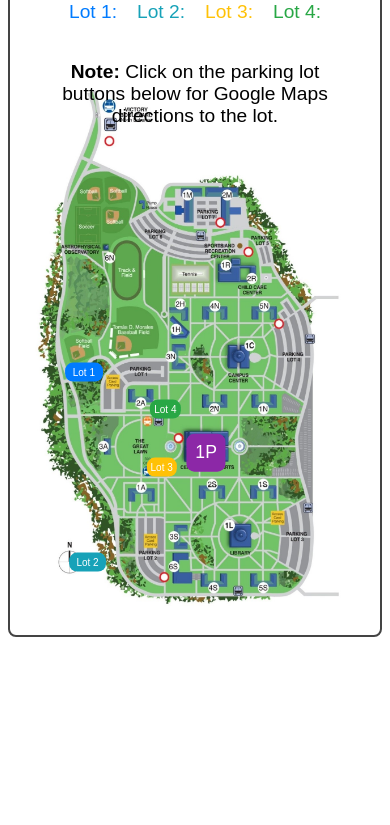
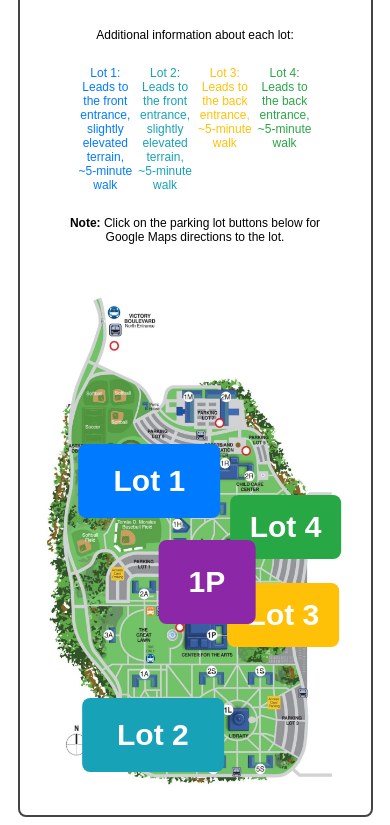
Before and after one commit to WeiWu2/CampusTheaterMap, a plain HTML site: page index.html in a window 390 px wide. Shown: the part 371-1196 px from the top of the page. Before the commit the page ends 1016 px from the top, so only its background shows below. Drawn offline with Linux system fonts and the light colour scheme.

Commit message:
add hover arrows/lot additional info/fixed map size

```diff
--- a/index.css
+++ b/index.css
@@ -10,112 +10,209 @@ body {
   justify-content: center;
 }
 
-/* Wrap map + directions in a flex container for responsiveness */
 .main-container {
   display: flex;
   flex-direction: column;
   align-items: center;
   justify-content: center;
+  width: 90%;
 }
 
 .map-container {
   position: relative;
   display: inline-block;
-  width: 95%;
-  max-width: 1100px;
+  width: 100%;
+  height: auto;
   margin-top: 0.5rem;
   margin-bottom: .5rem;
   border: 0.125rem solid #444;
   border-radius: 0.5rem;
-
+  /* aspect-ratio: 1306 / 1857; Use your map image's width/height */
 }
 
+
+
+
+
+ /* Start of styling for Map container image box */
 .map-container img {
-
   margin: 1.5rem 0 1.5rem 0;
   width: 100%;
   height: auto;
-  display: block;
+ display: block;
   object-fit: cover;
 }
+
+/* .campus-map {
+  margin: 1.5rem 0 1.5rem 0;
+  width: 100%;
+  height: auto;
+  /* display: block; */
+  /* object-fit: cover;
+} */
+/* .campus-logo{
+  width: 100%;
+  height: auto;
+  display: block;
+  object-fit: contain;
+
+} */
+
+ /* end of styling for Map container image box */
+
+
+
+
+
+
+
+ /* Start of styling for Map container text box */
+
+
 .map-container-text {
-  position: absolute;
-  width: 75%;
-  height: 10%;
+  width: 80%;
+  height: 12%;
   display: flex;
+  display: inline-block;
   flex-direction: column;
   justify-content: center;
   align-items: center;
-  /* overflow: auto; */
+  overflow: auto;
   padding: 0.5rem;
-  top:16%;
-  left: 50%;
-  transform: translate(-50%, -50%);
-  font-size: 1.2em;
+  font-size: 1.4em;
+}
+@media screen and (max-width: 900px) {
+  .map-container-text {
+    font-size: 12px;
+  }
 }
 .map-container-text-lots{
   display: flex;
   flex-direction: row;
   flex-wrap: wrap;
-  gap: 20px;
+  gap: .5em;
   align-items: flex-start;
+  justify-content: center;
+  margin-right: .5em;
+  margin-left: .5em;
 }
 .map-container-text-lot1{
   color: #007bff;
+  width: 20%;
+    justify-content: center;
 }
 .map-container-text-lot2{
   color: #17a2b8;
+  width: 20%;
 }
 .map-container-text-lot3{
   color: #ffc107;
+  width: 20%;
 }
 .map-container-text-lot4{
   color: #28a745;
+  width: 20%;
 }
+
+/* End of styling for Map container text box */
+
+
+
+
+
+
+
+ /* Start of styling for Map container lot buttons */
+
 .lots {
   position: absolute;
   transform: translate(-50%, -50%);
-  padding: clamp(2px, 1vw, 6px) clamp(4px, 2vw, 10px);
+  padding: 6px 10px;
   border-radius: 0.5rem;
   color: white;
-  font-size: clamp(10px, 1.5vw, 14px);
+  font-size: 30px;
   cursor: pointer;
   border: none;
   white-space: nowrap;
 }
 
 .lot1 {
+  position: absolute;
   background: #007bff;
-  top: 64%;
-  left: 20%;
+  top: 63.3%;
+  left: 37%;
+  padding: 20px 35px;
 }
 .lot2 {
   background: #17a2b8;
-  top: 90%;
-  left: 21%;
+  top: 91.2%;
+  left: 38%;
+  padding: 20px 35px;
 }
 .lot3 {
   background: #ffc107;
-  top: 77%;
-  left: 41%;
-  padding: clamp(2px, 1vw, 6px) clamp(4px, 0.2rem, 10px);
-  border-radius: 0.5rem;
+  top: 78%;
+  left: 75.2%;
+   padding: 15px 20px;
 }
 .lot4 {
   background: #28a745;
-  top: 69%;
-  left: 42%;
-  padding: clamp(2px, 1vw, 6px) clamp(4px, 0.2rem, 10px);
+  top: 68.3%;
+  left: 75.8%;
+  padding: 15px 20px;
+
 }
 .main-building {
   background: #8c28a7;
-  top: 75%;
-  left: 53%;
+  top: 74.3%;
+  left: 53.4%;
+  padding: 25px 30px;
+}
+.map-arrow-svg {
+  position: absolute;
+  top: 0;
+  left: 0;
+  width: 100%;
+  height: 100%;
+  z-index: 20;
+  pointer-events: none;
+}
+@media (max-width: 1300px) {
+  .lot1{
+
+  }
+  .lot2{
+
+  }
+  .lot3{
+
+  }
+  .lot4{
+
+  }
+  .main-building {
+  }
+}
+
+ /* End of styling for Map container lot buttons */
+
+
+
+
+  /* Start of styling for handicap button and box*/
+
+.handicap {
+  position: absolute;
+  transform: translate(-50%, -50%);
+  padding: 6px 10px;
+  border-radius: 0.5rem;
+  color: white;
+  font-size: 30px;
+  cursor: pointer;
+  border: none;
+  white-space: nowrap;
+  background: #dc3545;
   font-size: 1.1em;
-  padding: clamp(.5em, .5vw, 2em) clamp(.5em, 1.5vw, 2.5em);
-}
-.handicap {
-  background: #dc3545;
 }
 
 #directions-box {
@@ -137,7 +234,7 @@ body {
   text-align: center;
   display: block;
 }
-@media (max-width: 768px) {
+@media (max-width: 1300px) {
   #directions-box {
     width: 90%;
     max-width: 850px;
@@ -149,3 +246,5 @@ body {
   height: 1.5rem;
   padding-top: 0.5rem;
 }
+
+  /* End of styling for handicap button and box*/
--- a/index.html
+++ b/index.html
@@ -12,7 +12,7 @@
     <p>Select a parking lot below to get directions</p>
 
     <div class="handicap-container">
-      <button class="lots handicap" onclick="toggleHandicap()">
+      <button class="handicap" onclick="toggleHandicap()">
         Show Accessible Parking Directions
       </button>
     </div>
@@ -30,36 +30,77 @@
     <div class="main-container">
       <!-- Map container -->
       <div class="map-container">
-        <img id="campus-map" src="CampusMapClean.jpg" alt="Campus Map" />
+        <div>
+          <img id="campus-logo" src="CampusLogo.png" alt="Campus Logo" />
+        </div>
+        <div class="map-container-text">
+          <p>Additional information about each lot:</p>
+          <div class="map-container-text-lots">
+            <p class="map-container-text-lot1">
+              Lot 1: Leads to the front entrance, slightly elevated terrain,
+              ~5-minute walk
+            </p>
+            <p class="map-container-text-lot2">
+              Lot 2: Leads to the front entrance, slightly elevated terrain,
+              ~5-minute walk
+            </p>
+            <p class="map-container-text-lot3">
+              Lot 3: Leads to the back entrance, ~5-minute walk
+            </p>
+            <p class="map-container-text-lot4">
+              Lot 4: Leads to the back entrance, ~5-minute walk
+            </p>
+          </div>
+          <p>
+            <strong>Note:</strong> Click on the parking lot buttons below for
+            Google Maps directions to the lot.
+          </p>
+        </div>
+        <img id="campus-map" src="CampusMapFinal.png" alt="Campus Map" />
         <!-- Parking lot buttons -->
-        <button class="lots lot1" onclick="openMaps(40.601, -74.152)">
-          Lot 1
+        <svg
+          id="arrow-lot1"
+          class="map-arrow-svg"
+          style="display: none; position: absolute; pointer-events: none"
+        >
+          <defs>
+            <marker
+              id="arrowhead"
+              markerWidth="10"
+              markerHeight="10"
+              refX="8"
+              refY="3.5"
+              orient="auto"
+            >
+              <polygon points="0 0, 10 3.5, 0 7" fill="#ff0000" />
+            </marker>
+          </defs>
+          <line
+            id="arrow-lot1-line"
+            x1="0"
+            y1="0"
+            x2="100"
+            y2="100"
+            stroke="#ff0000"
+            stroke-width="10"
+            marker-end="url(#arrowhead)"
+          />
+        </svg>
+        <button class="lots lot1" onclick="openMaps(40.601, -74.152)" data-target-top="72" data-target-left="51">
+          <strong> Lot 1 </strong>
         </button>
-        <button class="lots lot2" onclick="openMaps(40.597648, -74.151570)">
-          Lot 2
+        <button class="lots lot2" onclick="openMaps(40.597648, -74.151570)" data-target-top="77" data-target-left="49">
+          <strong> Lot 2 </strong>
         </button>
-        <button class="lots lot3" onclick="openMaps(40.599085, -74.146651)">
-          Lot 3
+        <button class="lots lot3" onclick="openMaps(40.599085, -74.146651)" data-target-top="76" data-target-left="60">
+          <strong> Lot 3 </strong>
         </button>
-        <button class="lots lot4" onclick="openMaps(40.600588, -74.146565)">
-          Lot 4
+        <button class="lots lot4" onclick="openMaps(40.600588, -74.146565)" data-target-top="72" data-target-left="60">
+          <strong> Lot 4 </strong>
         </button>
         <button class="lots main-building" onclick="openMapsMainBuilding()">
-          1P
+          <strong> 1P </strong>
         </button>
-        <div class="map-container-text">
-          <p>Directions from each lot to the Center for the Arts (1P).</p>
-          <div class="map-container-text-lots">
-            <p class="map-container-text-lot1">Lot 1:</p>
-            <p class="map-container-text-lot2">Lot 2:</p>
-            <p class="map-container-text-lot3">Lot 3:</p>
-            <p class="map-container-text-lot4">Lot 4:</p>
-          </div>
-          <p>
-            <strong>Note:</strong> Click on the parking lot buttons below for Google
-            Maps directions to the lot.
-          </p>
-        </div>
       </div>
     </div>
 
--- a/index.js
+++ b/index.js
@@ -15,14 +15,57 @@ function toggleHandicap() {
   const btn = document.querySelector(".handicap");
 
   if (!handicapMode) {
-    map.src = "CampusMapTest2Access.jpg"; // image WITH arrow
+    map.src = "CampusMapAccess.png"; // image WITH arrow
     box.style.display = "block";
     btn.textContent = "Hide Accessible Parking Directions";
     handicapMode = true;
   } else {
-    map.src = "CampusMapClean.jpg"; // normal image
+    map.src = "CampusMapFinal.png"; // normal image
     box.style.display = "none";
     btn.textContent = "Show Accessible Parking Directions";
     handicapMode = false;
   }
 }
+
+function lockMarkerSizes() {
+  const zoom = window.devicePixelRatio; // ratio changes with zoom
+  document.querySelectorAll('.lots').forEach(el => {
+    el.style.transform = `scale(${1/zoom}) translate(-50%, -50%)`;
+  });
+}
+window.addEventListener('resize', lockMarkerSizes);
+lockMarkerSizes();
+
+const arrowLot1 = document.getElementById('arrow-lot1');
+const arrowLot1Line = document.getElementById('arrow-lot1-line');
+const mapContainer = document.querySelector('.map-container');
+
+// Attach listeners to all .lots buttons
+document.querySelectorAll('.lots').forEach(btn => {
+  btn.addEventListener('mouseenter', function () {
+    // Get button center position
+    const btnRect = btn.getBoundingClientRect();
+    const mapRect = mapContainer.getBoundingClientRect();
+    const btnX = btnRect.left + btnRect.width / 2 - mapRect.left;
+    const btnY = btnRect.top + btnRect.height / 2 - mapRect.top;
+
+    // Get target position from data attributes
+    const targetTopPercent = parseFloat(btn.getAttribute('data-target-top'));
+    const targetLeftPercent = parseFloat(btn.getAttribute('data-target-left'));
+    const targetX = mapRect.width * (targetLeftPercent / 100);
+    const targetY = mapRect.height * (targetTopPercent / 100);
+
+    // Set SVG line coordinates
+    arrowLot1.setAttribute('width', mapRect.width);
+    arrowLot1.setAttribute('height', mapRect.height);
+    arrowLot1.style.display = 'block';
+    arrowLot1Line.setAttribute('x1', btnX);
+    arrowLot1Line.setAttribute('y1', btnY);
+    arrowLot1Line.setAttribute('x2', targetX);
+    arrowLot1Line.setAttribute('y2', targetY);
+  });
+
+  btn.addEventListener('mouseleave', function () {
+    arrowLot1.style.display = 'none';
+  });
+});
```
Also changed, not shown: CampusLogo.png (added), CampusMap.jpg (deleted), CampusMapAccessible.jpg (deleted), CampusMapFinal.png (added), CampusMapTest2.jpg (deleted), CampusMapTest2Access.jpg (deleted), CampusMapTest3.jpg (deleted), 1 other file.
